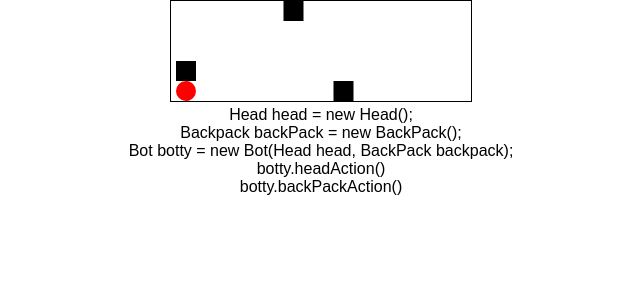
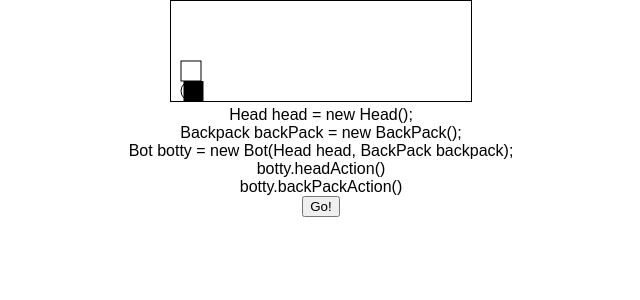
Before and after one commit to JayChetty/bot, a React (Create React App) app: page / in a window 1280 px wide. Shown: the top 300 px of the page, without its empty margins (319-959 px from the left). Built offline with nearby package versions, Linux system fonts and the light colour scheme.

Commit message:
refine animations

```diff
--- a/src/App.css
+++ b/src/App.css
@@ -13,6 +13,10 @@
 .App-logo {
   animation: App-logo-spin infinite 20s linear;
   height: 80px;
+}
+
+.wheel{
+  /*animation: move-wheel infinite 20s linear;*/
 }
 
 .level-item{
@@ -35,8 +39,13 @@
   to { transform: rotate(360deg); }
 }
 
+@keyframes move-wheel {
+  from { transform: translateX(0px); }
+  to {transform: translateX(450px);}
+}
+
 
 @keyframes move-left {
   from { transform: translateX(0px); }
-  to {transform: translateX(-150px);}
+  to {transform: translateX(-550px);}
 }
--- a/src/App.js
+++ b/src/App.js
@@ -12,10 +12,13 @@ class App extends Component {
       <div className="App">
         <div className="Feedback">
           <svg height={100} className="GameBox">
-            <circle cx={15} cy={90} r={10} fill="red" />
-            <rect x={5} y={60} width={20} height={20}/>
-            <rect className="level-item" x={150} y={0} width={20} height={20}/>
-            <rect className="level-item" x={200} y={80} width={20} height={20}/>
+            <svg>
+              <circle className={"wheel"} cx={20} cy={90} r={10} fill="white" stroke="black" />
+              <rect x={10} y={60} width={20} height={20} fill="white" stroke="black"/>
+            </svg>
+
+            {/* <rect className="level-item" x={150} y={0} width={20} height={20}/> */}
+            <rect className="level-item" x={150} y={80} width={20} height={20}/>
 
           </svg>
         </div>
@@ -26,6 +29,7 @@ class App extends Component {
           <div> botty.headAction() </div>
           <div> botty.backPackAction() </div>
         </div>
+        <button>Go!</button>
       </div>
     );
   }
```
